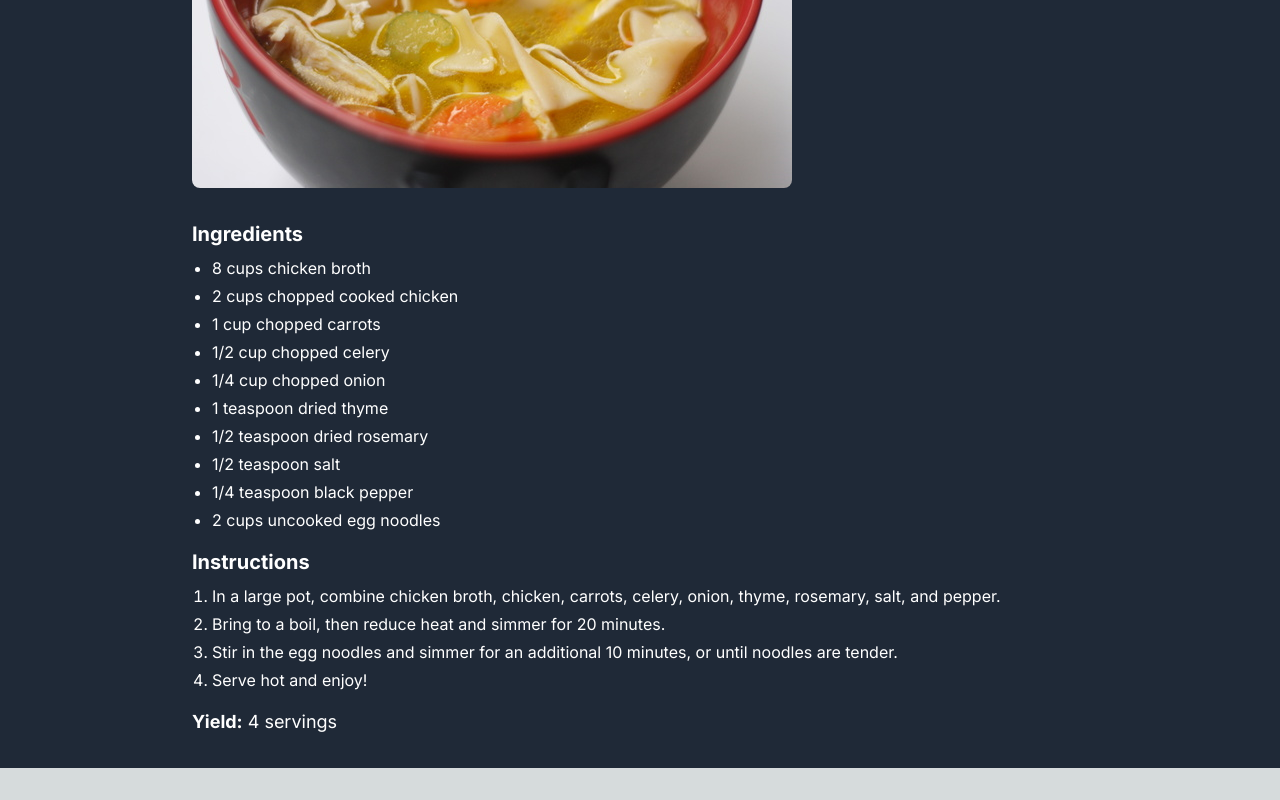
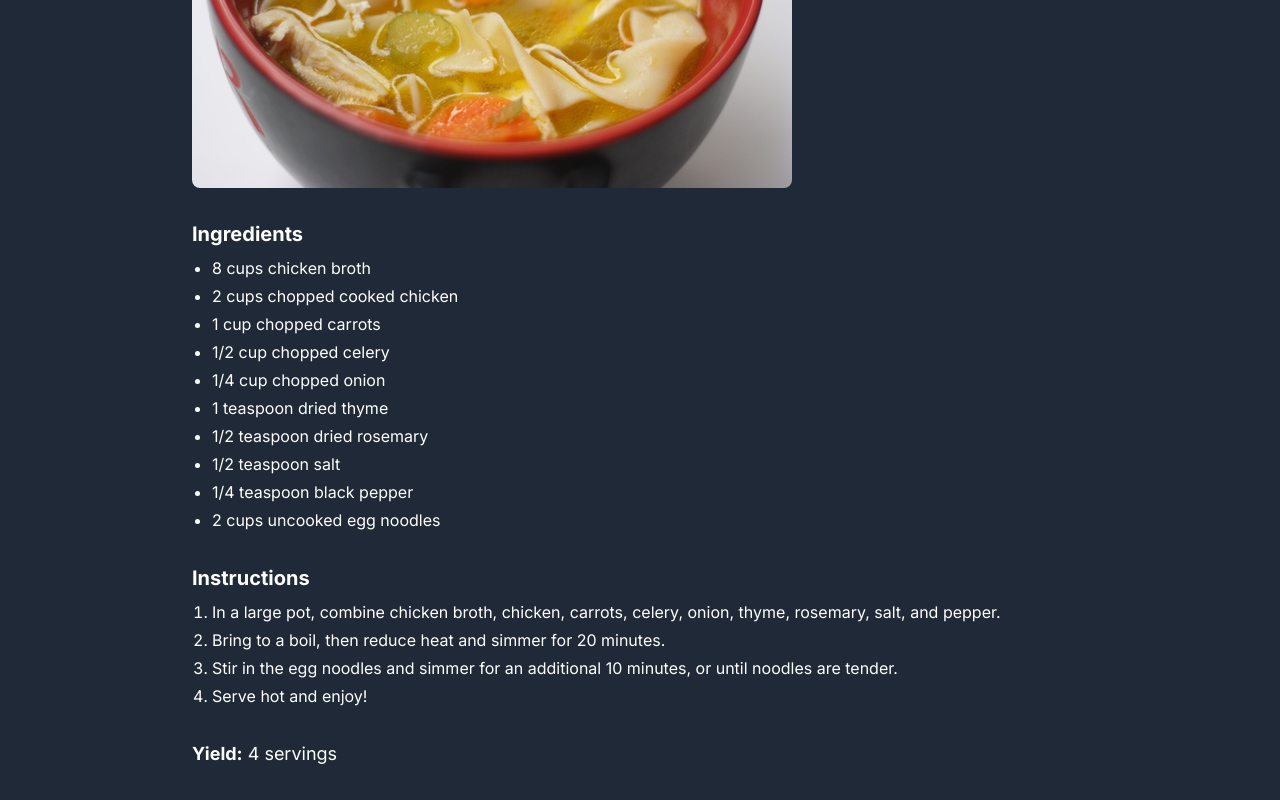
Before and after one commit to ericthomasca/recipes, a Next.js app: page /recipes/chicken-noodle-soup in a window 1280 px wide. Shown: the part 382-1182 px from the top of the page. Before the commit the page ends 1150 px from the top, so only its background shows below. Built offline with nearby package versions, Linux system fonts and the light colour scheme.

Commit message:
coloring and layout

```diff
--- a/app/page.tsx
+++ b/app/page.tsx
@@ -3,7 +3,7 @@ import RecipeCard from '@/components/RecipeCard';
 
 export default function Home() {
   return (
-    <main className="flex flex-col items-center justify-between p-12 h-screen bg-gray-800">
+    <main className="flex flex-col items-center justify-between p-12 bg-gray-800">
       <div className="grid grid-cols-1 sm:grid-cols-2 md:grid-cols-3 lg:grid-cols-4 xl:grid-cols-5 gap-12">
         {recipes.map((recipe: Recipe) => (
           <RecipeCard key={recipe.id} recipe={recipe} />
--- a/app/recipes/[slug]/page.tsx
+++ b/app/recipes/[slug]/page.tsx
@@ -14,7 +14,7 @@ export default async function Page({ params }: { params: { slug: string } }) {
   }
 
   return (
-    <main className=" mx-auto px-4 py-8 bg-gray-800 min-h-screen">
+    <main className="mx-auto px-4 py-8 bg-gray-800 min-h-screen">
       <div className="max-w-4xl mx-auto w-full">
         <h1 className="text-3xl font-bold mb-8 text-white">{recipe.title}</h1>
         <Image
@@ -24,7 +24,7 @@ export default async function Page({ params }: { params: { slug: string } }) {
           width={600}
           height={400}
         />
-        <div className="mb-4 text-white">
+        <div className="mb-8 text-white">
           <h2 className="text-xl font-bold mb-2">Ingredients</h2>
           <ul className="list-disc pl-5">
             {recipe.ingredients.map((ingredient, index) => (
@@ -34,7 +34,7 @@ export default async function Page({ params }: { params: { slug: string } }) {
             ))}
           </ul>
         </div>
-        <div className="mb-4 text-white">
+        <div className="mb-8 text-white">
           <h2 className="text-xl font-bold mb-2">Instructions</h2>
           <ol className="list-decimal pl-5">
             {recipe.instructions.map((instruction, index) => (
--- a/components/RecipeCard.tsx
+++ b/components/RecipeCard.tsx
@@ -9,7 +9,7 @@ interface RecipeCardProps {
 export default function RecipeCard({ recipe }: RecipeCardProps) {
   return (
     <Link href={`/recipes/${recipe.slug}`} legacyBehavior>
-      <a className='block max-w-xs rounded overflow-hidden shadow-lg bg-white dark:bg-gray-800 text-gray-800 dark:text-gray-100 hover:shadow-xl transition duration-300'>
+      <a className='block max-w-xs rounded overflow-hidden shadow-lg bg-white dark:bg-gray-700 text-gray-800 dark:text-gray-100 hover:shadow-xl transition duration-300'>
         <div className='relative h-56'>
           <Image
             src={recipe.imageUrl}
```
